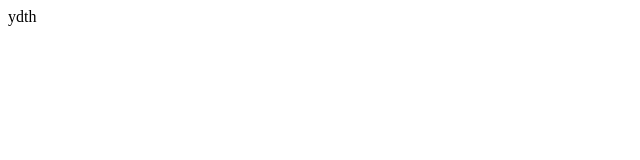
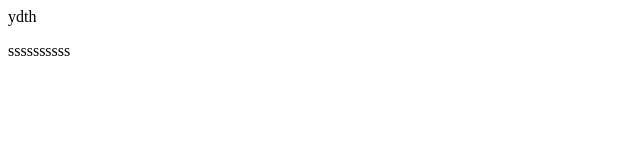
Before and after one commit to anoojkv91/test, a plain HTML site: page index.html in a window 1280 px wide. Shown: the full height of the page, 0-640 px from the left. Drawn offline with Linux system fonts and the light colour scheme.

Commit message:
Update index.html

```diff
--- a/index.html
+++ b/index.html
@@ -1 +1,3 @@
 <div class="html">ydth</div>
+
+<p>ssssssssss</p>
```
